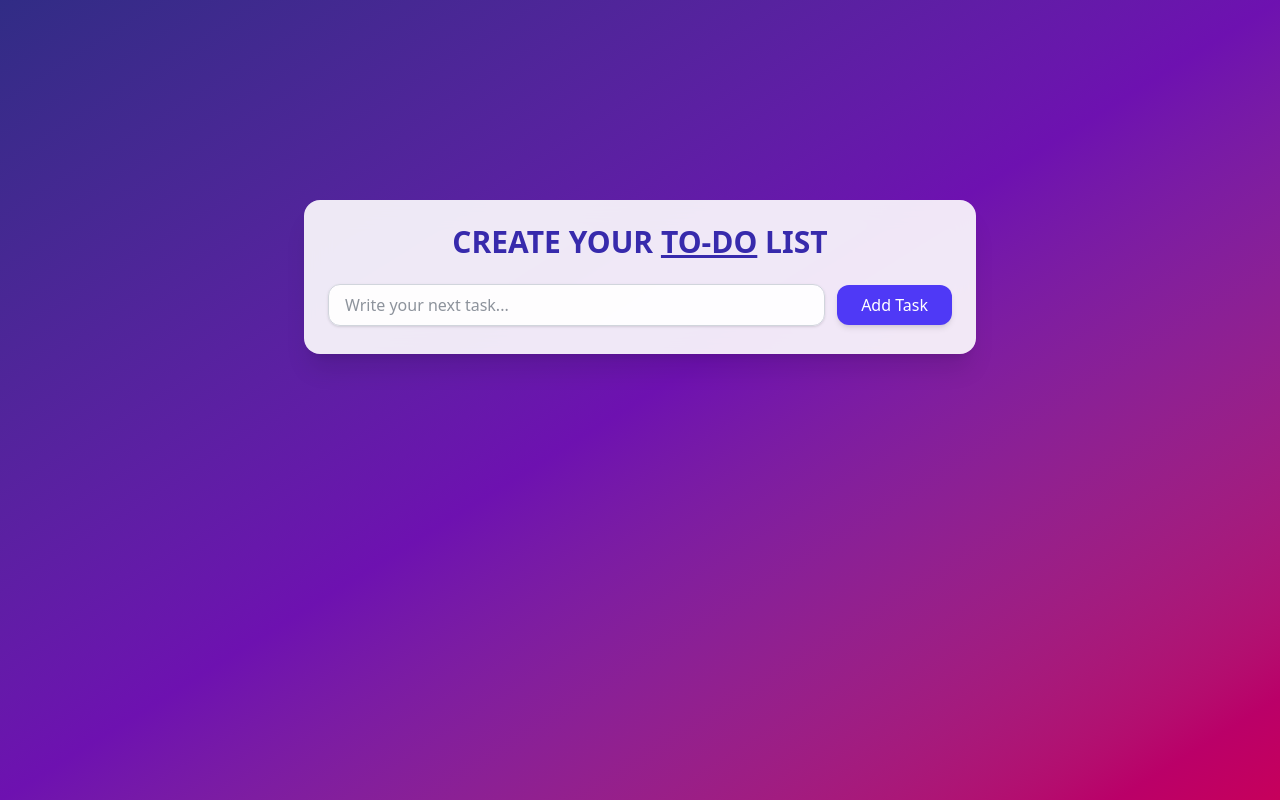
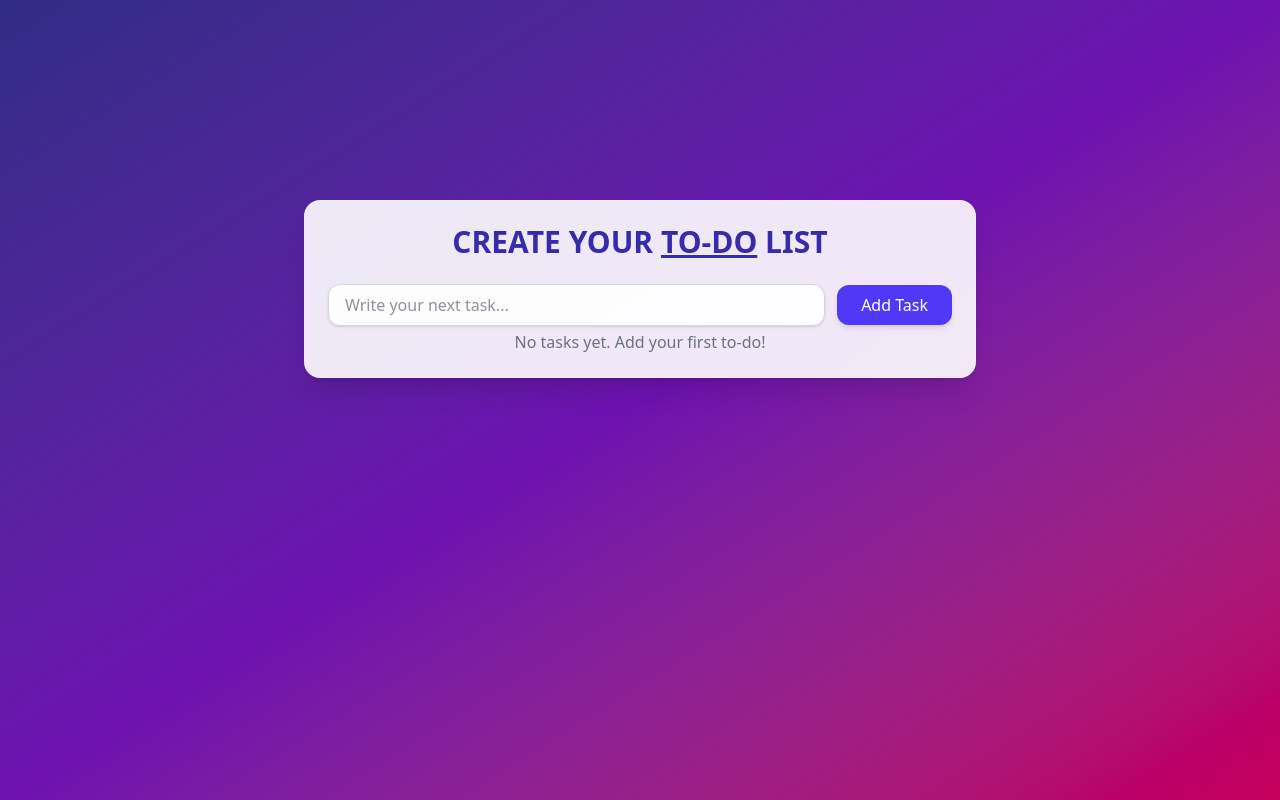
Before and after one commit to Gdrive097/To-Do-manager, a React (Vite) app: page / in a window 1280 px wide. Built offline with nearby package versions, Linux system fonts and the light colour scheme.

Commit message:
Update App.jsx
feat: show message when no todos are present

```diff
--- a/src/App.jsx
+++ b/src/App.jsx
@@ -103,9 +103,11 @@ function App() {
 
 
           <div className="flex flex-col gap-3 mt-1">
-            {todos.map((todo) => (
-              <TodoItem key={todo.id} todo={todo} />
-            ))}
+            {todos.length > 0 ? (
+              todos.map((todo) => <TodoItem key={todo.id} todo={todo} />)
+            ) : (
+              <p className="text-center text-gray-500">No tasks yet. Add your first to-do!</p>
+            )}
           </div>
         </div>
       </div>
```
